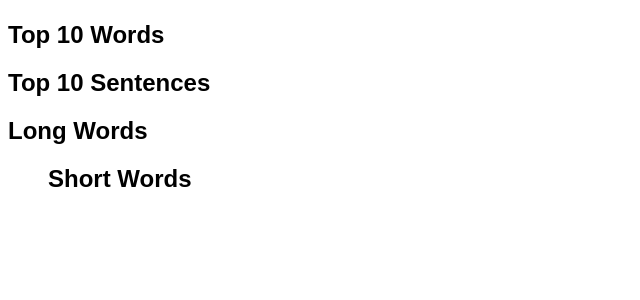
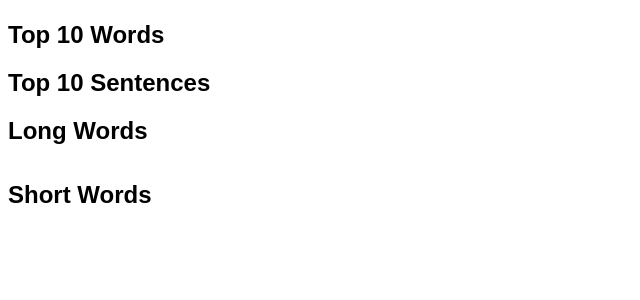
Before and after one commit to anthx/urban-stats, a Flask app: template templates/definition.html in a window 1280 px wide. Shown: the top 300 px of the page, without its empty margins (0-640 px from the left). Run offline with Flask 2, Linux system fonts and the light colour scheme; the template is opened without the code that fills it, so the values that code supplies are empty.

Commit message:
minor CSS fix

```diff
--- a/templates/definition.html
+++ b/templates/definition.html
@@ -17,6 +17,9 @@
             float: left;
             margin-top: 0;
             padding-top: 0;
+        }
+        h2 {
+            clear: both;
         }
     </style>
 </head>
```
